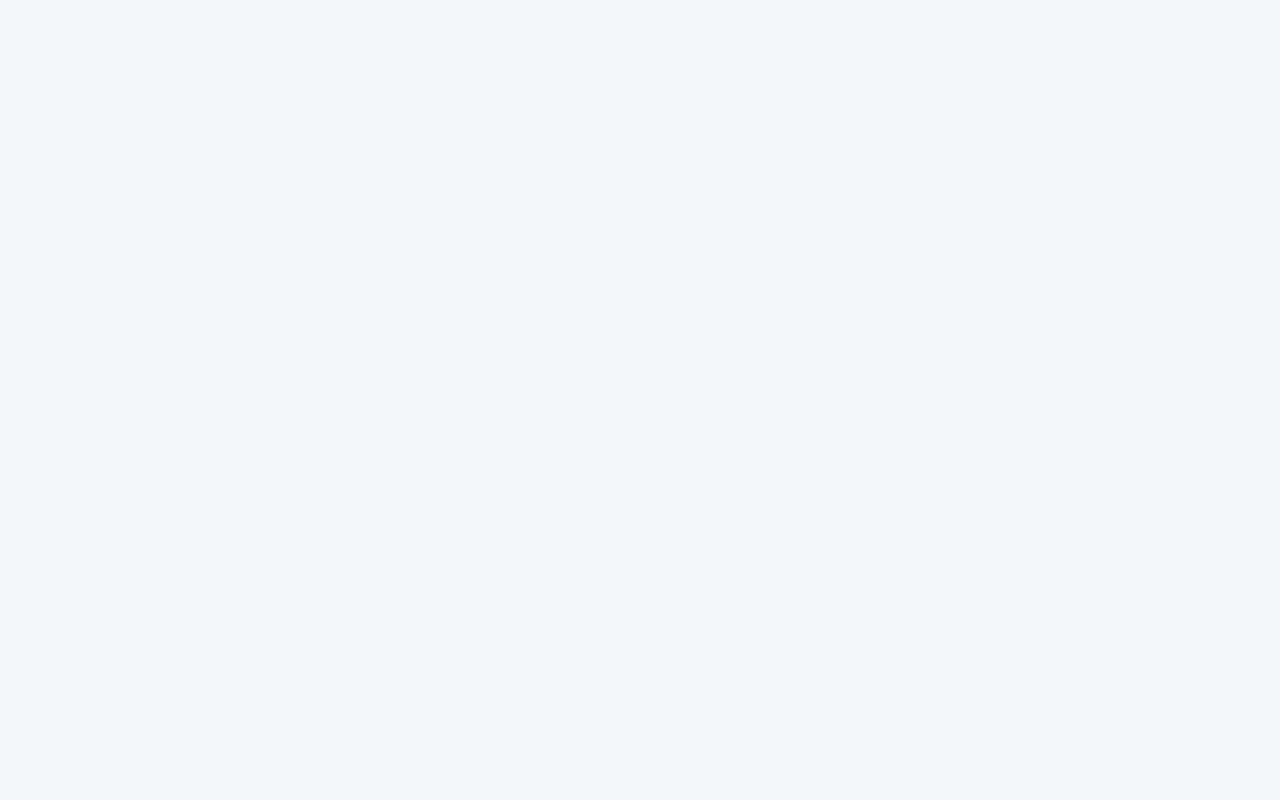
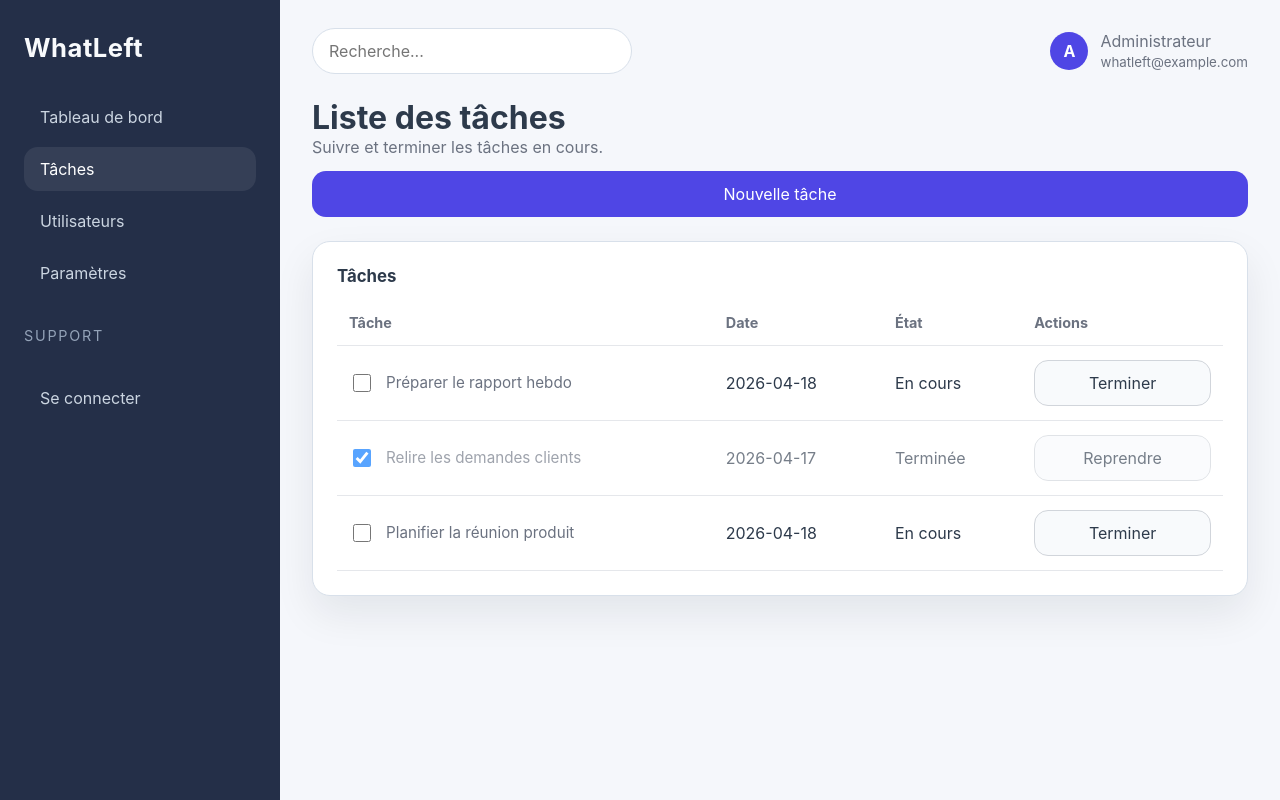
Before and after one commit to bricegomis/WhatLeft, a Vue app in the folder web/WhatLeft/: page /tasks in a window 1280 px wide. Before the commit this address had no page. Built offline with nearby package versions, Linux system fonts and the light colour scheme.

Commit message:
gestion de tache v0

```diff
--- a/web/WhatLeft/src/layouts/AdminLayout.vue
+++ b/web/WhatLeft/src/layouts/AdminLayout.vue
@@ -3,7 +3,8 @@
     <aside class="sidebar">
       <div class="brand">WhatLeft</div>
       <nav>
-        <RouterLink to="/" class="nav-link" active-class="active" exact>Tableau de bord</RouterLink>
+        <RouterLink to="/" class="nav-link" active-class="active">Tableau de bord</RouterLink>
+        <RouterLink to="/tasks" class="nav-link" active-class="active">Tâches</RouterLink>
         <RouterLink to="/users" class="nav-link" active-class="active">Utilisateurs</RouterLink>
         <RouterLink to="/settings" class="nav-link" active-class="active">Paramètres</RouterLink>
       </nav>
--- a/web/WhatLeft/src/router/index.ts
+++ b/web/WhatLeft/src/router/index.ts
@@ -2,10 +2,12 @@ import { createRouter, createWebHistory } from 'vue-router'
 import DashboardView from '../views/DashboardView.vue'
 import UsersView from '../views/UsersView.vue'
 import SettingsView from '../views/SettingsView.vue'
+import TasksView from '../views/TasksView.vue'
 import LoginView from '../views/LoginView.vue'
 
 const routes = [
   { path: '/', name: 'Dashboard', component: DashboardView },
+  { path: '/tasks', name: 'Tasks', component: TasksView },
   { path: '/users', name: 'Users', component: UsersView },
   { path: '/settings', name: 'Settings', component: SettingsView },
   { path: '/login', name: 'Login', component: LoginView }
@@ -17,7 +19,8 @@ const router = createRouter({
 })
 
 router.beforeEach((to, _, next) => {
-  document.title = to.name ? `WhatLeft • ${to.name}` : 'WhatLeft'
+  const routeName = to.name ? String(to.name) : 'WhatLeft'
+  document.title = routeName === 'WhatLeft' ? 'WhatLeft' : `WhatLeft • ${routeName}`
   next()
 })
 
--- /dev/null
+++ b/web/WhatLeft/src/stores/tasks.ts
@@ -0,0 +1,36 @@
+import { defineStore } from 'pinia'
+
+export interface Task {
+  id: string
+  title: string
+  completed: boolean
+  createdAt: string
+}
+
+export const useTasksStore = defineStore('tasks', {
+  state: () => ({
+    tasks: [
+      { id: '1', title: 'Préparer le rapport hebdo', completed: false, createdAt: '2026-04-18' },
+      { id: '2', title: 'Relire les demandes clients', completed: true, createdAt: '2026-04-17' },
+      { id: '3', title: 'Planifier la réunion produit', completed: false, createdAt: '2026-04-18' }
+    ] as Task[]
+  }),
+  actions: {
+    addTask(title: string) {
+      if (!title.trim()) return
+      this.tasks.unshift({
+        id: Date.now().toString(),
+        title: title.trim(),
+        completed: false,
+        createdAt: new Date().toISOString().slice(0, 10)
+      })
+    },
+    toggleComplete(id: string) {
+      const task = this.tasks.find((item) => item.id === id)
+      if (task) task.completed = !task.completed
+    },
+    removeTask(id: string) {
+      this.tasks = this.tasks.filter((item) => item.id !== id)
+    }
+  }
+})
--- a/web/WhatLeft/src/style.css
+++ b/web/WhatLeft/src/style.css
@@ -13,7 +13,6 @@
   font-family: Inter, system-ui, -apple-system, BlinkMacSystemFont, 'Segoe UI', sans-serif;
   color: var(--text);
   background: var(--bg);
-  margin: 0;
 }
 
 * {
@@ -37,7 +36,8 @@ a {
 }
 
 button,
-input {
+input,
+select {
   font: inherit;
 }
 
@@ -233,8 +233,80 @@ button.primary {
   border-color: transparent;
 }
 
-button.primary:hover {
+button.secondary {
+  background: #f8fafc;
+  color: var(--text);
+  border-color: #d1d5db;
+}
+
+button.primary:hover,
+button.secondary:hover {
   opacity: 0.95;
+}
+
+.empty-state {
+  padding: 24px;
+  border-radius: 16px;
+  background: #eff2ff;
+  color: var(--text-muted);
+}
+
+.task-list tbody tr.completed td {
+  opacity: 0.65;
+}
+
+.task-row {
+  display: inline-flex;
+  align-items: center;
+  gap: 12px;
+}
+
+.task-checkbox {
+  width: 18px;
+  height: 18px;
+}
+
+.modal-overlay {
+  position: fixed;
+  inset: 0;
+  display: grid;
+  place-items: center;
+  background: rgba(15, 23, 42, 0.45);
+  z-index: 50;
+  padding: 24px;
+}
+
+.modal {
+  width: min(560px, 100%);
+  background: #fff;
+  border-radius: 24px;
+  padding: 28px;
+  box-shadow: var(--shadow);
+}
+
+.modal-header {
+  display: flex;
+  justify-content: space-between;
+  align-items: center;
+  gap: 12px;
+  margin-bottom: 20px;
+}
+
+.close-button {
+  width: 40px;
+  height: 40px;
+  border: none;
+  border-radius: 14px;
+  background: #f8fafc;
+  color: var(--text);
+  font-size: 1.4rem;
+}
+
+.modal-actions {
+  display: flex;
+  justify-content: flex-end;
+  gap: 12px;
+  margin-top: 20px;
 }
 
 .login-page {
@@ -277,100 +349,3 @@ button.primary:hover {
     grid-template-columns: 1fr;
   }
 }
-
-    height: 22px;
-  }
-
-  @media (max-width: 1024px) {
-    flex-direction: column;
-    text-align: center;
-  }
-}
-
-#docs {
-  border-right: 1px solid var(--border);
-
-  @media (max-width: 1024px) {
-    border-right: none;
-    border-bottom: 1px solid var(--border);
-  }
-}
-
-#next-steps ul {
-  list-style: none;
-  padding: 0;
-  display: flex;
-  gap: 8px;
-  margin: 32px 0 0;
-
-  .logo {
-    height: 18px;
-  }
-
-  a {
-    color: var(--text-h);
-    font-size: 16px;
-    border-radius: 6px;
-    background: var(--social-bg);
-    display: flex;
-    padding: 6px 12px;
-    align-items: center;
-    gap: 8px;
-    text-decoration: none;
-    transition: box-shadow 0.3s;
-
-    &:hover {
-      box-shadow: var(--shadow);
-    }
-    .button-icon {
-      height: 18px;
-      width: 18px;
-    }
-  }
-
-  @media (max-width: 1024px) {
-    margin-top: 20px;
-    flex-wrap: wrap;
-    justify-content: center;
-
-    li {
-      flex: 1 1 calc(50% - 8px);
-    }
-
-    a {
-      width: 100%;
-      justify-content: center;
-      box-sizing: border-box;
-    }
-  }
-}
-
-#spacer {
-  height: 88px;
-  border-top: 1px solid var(--border);
-  @media (max-width: 1024px) {
-    height: 48px;
-  }
-}
-
-.ticks {
-  position: relative;
-  width: 100%;
-
-  &::before,
-  &::after {
-    content: '';
-    position: absolute;
-    top: -4.5px;
-    border: 5px solid transparent;
-  }
-
-  &::before {
-    left: 0;
-    border-left-color: var(--border);
-  }
-  &::after {
-    right: 0;
-    border-right-color: var(--border);
-  }
-}
--- /dev/null
+++ b/web/WhatLeft/src/views/TasksView.vue
@@ -0,0 +1,93 @@
+<template>
+  <AdminLayout>
+    <section class="page-header">
+      <div>
+        <h1>Liste des tâches</h1>
+        <p>Suivre et terminer les tâches en cours.</p>
+      </div>
+      <button class="primary" @click="openModal">Nouvelle tâche</button>
+    </section>
+
+    <section class="panel">
+      <h2>Tâches</h2>
+      <div v-if="tasks.length === 0" class="empty-state">
+        <p>Aucune tâche pour le moment. Ajoute une nouvelle tâche pour commencer.</p>
+      </div>
+      <table v-else class="table task-list">
+        <thead>
+          <tr>
+            <th>Tâche</th>
+            <th>Date</th>
+            <th>État</th>
+            <th>Actions</th>
+          </tr>
+        </thead>
+        <tbody>
+          <tr v-for="task in tasks" :key="task.id" :class="{ completed: task.completed }">
+            <td>
+              <label class="task-row">
+                <input type="checkbox" class="task-checkbox" :checked="task.completed" @change="toggleComplete(task.id)" />
+                <span>{{ task.title }}</span>
+              </label>
+            </td>
+            <td>{{ task.createdAt }}</td>
+            <td>{{ task.completed ? 'Terminée' : 'En cours' }}</td>
+            <td>
+              <button class="secondary" @click="toggleComplete(task.id)">
+                {{ task.completed ? 'Reprendre' : 'Terminer' }}
+              </button>
+            </td>
+          </tr>
+        </tbody>
+      </table>
+    </section>
+
+    <div v-if="isModalOpen" class="modal-overlay" @click.self="closeModal">
+      <div class="modal" role="dialog" aria-modal="true" aria-labelledby="modal-title">
+        <div class="modal-header">
+          <h2 id="modal-title">Ajouter une tâche</h2>
+          <button class="close-button" @click="closeModal">×</button>
+        </div>
+
+        <div class="form-group">
+          <label for="task-title">Titre de la tâche</label>
+          <input id="task-title" v-model="newTaskTitle" placeholder="Par exemple : Envoyer le rapport" />
+        </div>
+
+        <div class="modal-actions">
+          <button class="secondary" @click="closeModal">Annuler</button>
+          <button class="primary" @click="createTask">Créer</button>
+        </div>
+      </div>
+    </div>
+  </AdminLayout>
+</template>
+
+<script setup lang="ts">
+import { ref } from 'vue'
+import { useTasksStore } from '../stores/tasks'
+import AdminLayout from '../layouts/AdminLayout.vue'
+
+const tasksStore = useTasksStore()
+const tasks = tasksStore.tasks
+const isModalOpen = ref(false)
+const newTaskTitle = ref('')
+
+const openModal = () => {
+  newTaskTitle.value = ''
+  isModalOpen.value = true
+}
+
+const closeModal = () => {
+  isModalOpen.value = false
+}
+
+const createTask = () => {
+  tasksStore.addTask(newTaskTitle.value)
+  closeModal()
+}
+
+const toggleComplete = (id: string) => {
+  tasksStore.toggleComplete(id)
+}
+</script>
```
